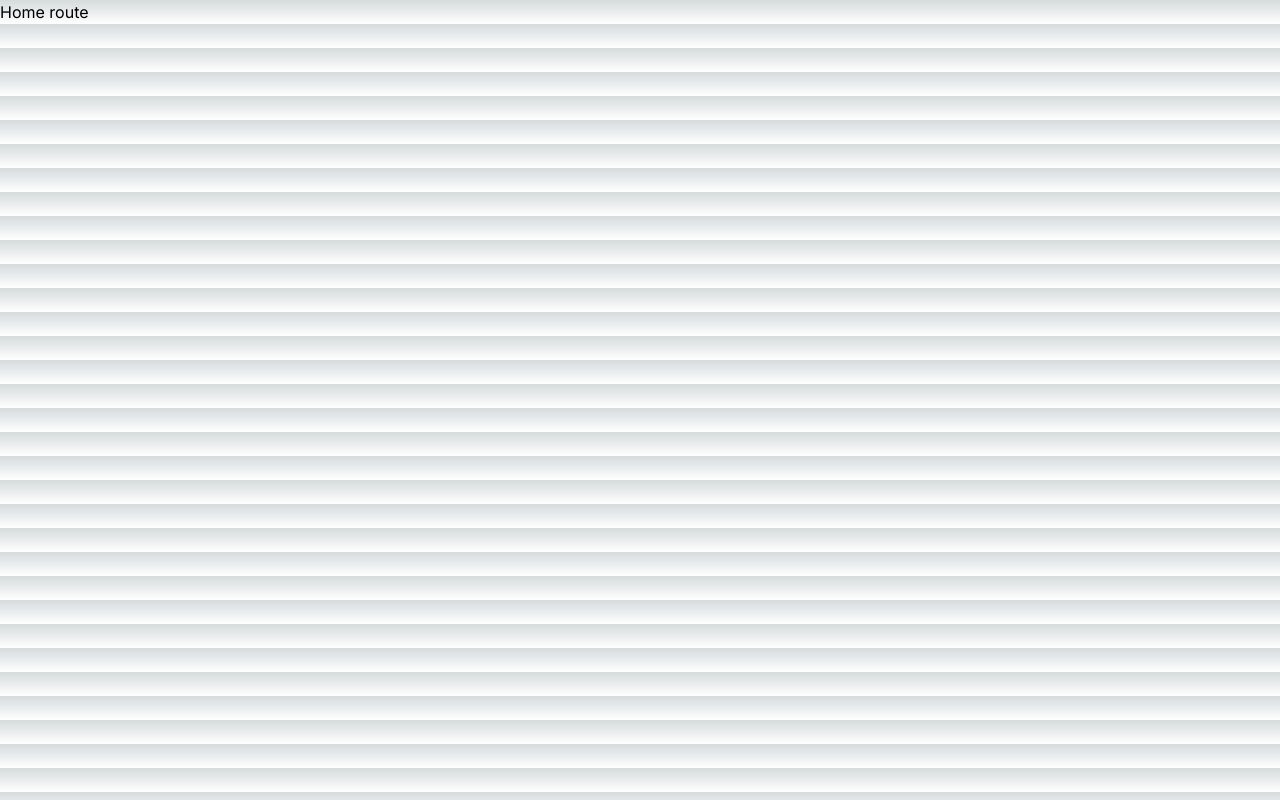
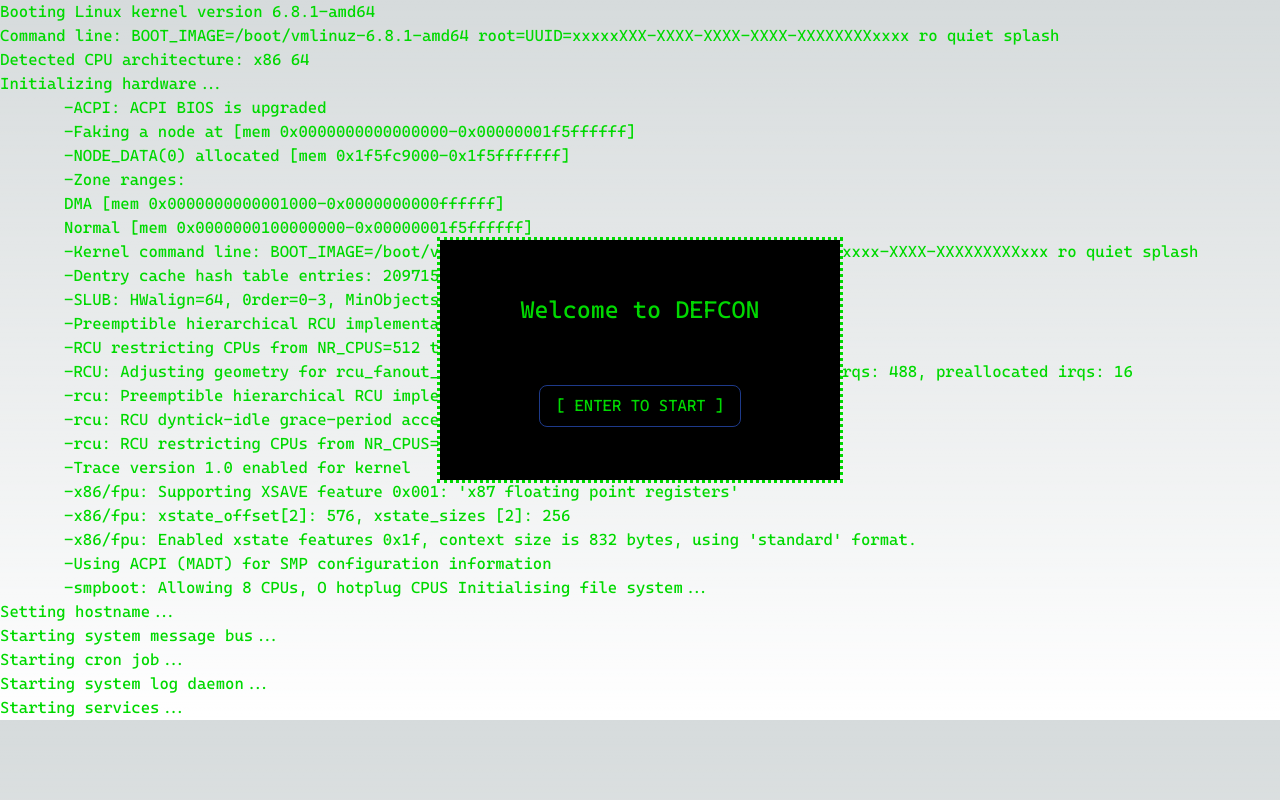
Before and after one commit to manishmh/terminal-d3fc0n, a Next.js app: page / in a window 1280 px wide. Built offline with nearby package versions, Linux system fonts and the light colour scheme.

Commit message:
Added the home

```diff
--- a/src/app/globals.css
+++ b/src/app/globals.css
@@ -43,3 +43,12 @@
           scrollbar-width: none;  /* Firefox */
     }
   }
+
+  @font-face {
+    font-family: "Cascadia Code";
+    src: url("/fonts/CascadiaCode.ttf");
+  }
+
+* {
+  font-family: "Cascadia Code", monospace;
+}
--- a/src/app/page.tsx
+++ b/src/app/page.tsx
@@ -1,7 +1,9 @@
+import BootProcess from "@/components/main/BootProcess";
+
 export default function Home() {
   return (
-    <main>
-      Home route
+    <main className="max-h-fit  w-screen text-[#00d900] ">
+      <BootProcess />
     </main>
   );
 }
--- /dev/null
+++ b/src/components/main/BootProcess.tsx
@@ -0,0 +1,33 @@
+import React, { ReactNode } from "react";
+import { bootText } from "./WelcomeText";
+import WelcomeBox from "./WelcomeBox";
+import CustomTypewriter from "./CustomWriter";
+const TypewriterEffect: React.FC = () => {
+  return (
+    <>
+      <div className="relative  h-fit w-full max-w-[120rem]">
+        Booting Linux kernel version 6.8.1-amd64
+        <br />
+        Command line: BOOT_IMAGE=/boot/vmlinuz-6.8.1-amd64
+        root=UUID=xxxxxXXX-XXXX-XXXX-XXXX-XXXXXXXXxxxx ro quiet splash
+        <br />
+        Detected CPU architecture: x86 64
+        <br />
+        Initializing hardware...
+        <div className="pl-16">
+          -ACPI: ACPI BIOS is upgraded
+          <br />
+          -Faking a node at [mem 0x0000000000000000-0x00000001f5ffffff]
+          <br />
+          -NODE_DATA(0) allocated [mem 0x1f5fc9000-0x1f5fffffff]
+          <br />
+          -Zone ranges:
+          <br />
+        </div>
+        <CustomTypewriter text={bootText} speed={1} ><WelcomeBox/></CustomTypewriter>
+      </div>
+    </>
+  );
+};
+
+export default TypewriterEffect;
--- /dev/null
+++ b/src/components/main/CustomWriter.tsx
@@ -0,0 +1,42 @@
+"use client";
+import React, { useState, useEffect } from "react";
+
+interface CustomTypewriterProps {
+  text: string;
+  speed: number;
+  children: React.ReactNode;
+}
+
+const CustomTypewriter: React.FC<CustomTypewriterProps> = ({
+  text,
+  speed,
+  children,
+}) => {
+  const [displayText, setDisplayText] = useState("");
+  const [idx, setIdx] = useState(0);
+  const [isFinished, setIsFinished] = useState(false);
+
+  useEffect(() => {
+    const timer = setTimeout(() => {
+      if (idx < text.length) {
+        setDisplayText(displayText + text[idx]);
+        setIdx(idx + 1);
+      } else {
+        setIsFinished(true);
+      }
+    }, speed);
+
+    return () => {
+      clearTimeout(timer);
+    };
+  }, [displayText, idx, text, speed, isFinished]);
+
+  return (
+    <>
+      <span dangerouslySetInnerHTML={{ __html: displayText }} />
+      {isFinished && children}
+    </>
+  );
+};
+
+export default CustomTypewriter;
--- /dev/null
+++ b/src/components/main/WelcomeBox.tsx
@@ -0,0 +1,40 @@
+"use client";
+import React, { useEffect } from "react";
+import { useRouter } from "next/navigation";
+const WelcomeBox: React.FC<{}> = () => {
+  const router = useRouter();
+
+  useEffect(() => {
+    const handleEnter = () => {
+      console.log("Redirecting to /shell");
+      router.push("/shell");
+    };
+
+    const handleKeyDown = (event: KeyboardEvent) => {
+      if (event.key === "Enter") {
+        handleEnter();
+      }
+    };
+
+    window.addEventListener("keydown", handleKeyDown);
+
+    return () => {
+      window.removeEventListener("keydown", handleKeyDown);
+    };
+  }, [router]);
+
+
+  return (
+    <div className="w-screen max-w-[120rem] h-[45rem]  flex justify-center items-center  z-10 absolute top-0">
+      <div className="h-[15rem] text-center w-[15rem]  sm:w-[25rem] outline-dotted text-[#00d900] bg-black p-6  flex flex-col justify-around items-center ">
+        <div className="text-2xl"> Welcome to DEFCON </div>
+
+        <button className="border border-blue-900 rounded-lg px-4 py-2 focus:outline-blue-900">
+          [ ENTER TO START ]
+        </button>
+      </div>
+    </div>
+  );
+};
+
+export default WelcomeBox;
--- /dev/null
+++ b/src/components/main/WelcomeText.tsx
@@ -0,0 +1,50 @@
+
+export const bootText : string =
+ ` <div class="flex flex-col">
+     <div class="pl-16">
+      DMA [mem 0x0000000000001000-0x0000000000ffffff]
+      <br />
+      Normal [mem 0x0000000100000000-0x00000001f5ffffff]
+      <br />
+      -Kernel command line: BOOT_IMAGE=/boot/vmlinuz-6.8.1-amd64
+      root=UUID=xxxxxxxx-xxxx-xxxx-XXXX-XXXXXXXXXxxx ro quiet splash
+      <br />
+      -Dentry cache hash table entries: 2097152 (order: 12, 16777216 bytes,
+      linear)
+      <br />
+      -SLUB: HWalign=64, 0rder=0-3, MinObjects=0, CPUs 8, Nodes=1
+      <br />
+      -Preemptible hierarchical RCU implementation.
+      <br />
+      -RCU restricting CPUs from NR_CPUS=512 to nr_cpu_ids=8.
+      <br />
+      -RCU: Adjusting geometry for rcu_fanout_leaf=16, nr_cpu_ids=8 NR_IRQS:
+      524544, nr_irqs: 488, preallocated irqs: 16
+      <br />
+      -rcu: Preemptible hierarchical RCU implementation.
+      <br />
+      -rcu: RCU dyntick-idle grace-period acceleration is enabled.
+      <br />
+      -rcu: RCU restricting CPUs from NR_CPUS=512 to nr_cpu_ids=8.
+      <br />
+      -Trace version 1.0 enabled for kernel
+      <br />
+      -x86/fpu: Supporting XSAVE feature 0x001: 'x87 floating point registers'
+      <br />
+      -x86/fpu: xstate_offset[2]: 576, xstate_sizes [2]: 256
+      <br />
+      -x86/fpu: Enabled xstate features 0x1f, context size is 832 bytes, using
+      'standard' format.
+      <br />
+      -Using ACPI (MADT) for SMP configuration information
+      <br />
+      -smpboot: Allowing 8 CPUs, O hotplug CPUS
+      Initialising file system...
+      </div>
+Setting hostname...<br/>
+Starting system message bus...<br/>
+Starting cron job...<br/>
+Starting system log daemon...<br/>
+Starting services...<br/>
+    </div>
+  `
```
Also changed, not shown: public/fonts/CascadiaCode.ttf (added).
